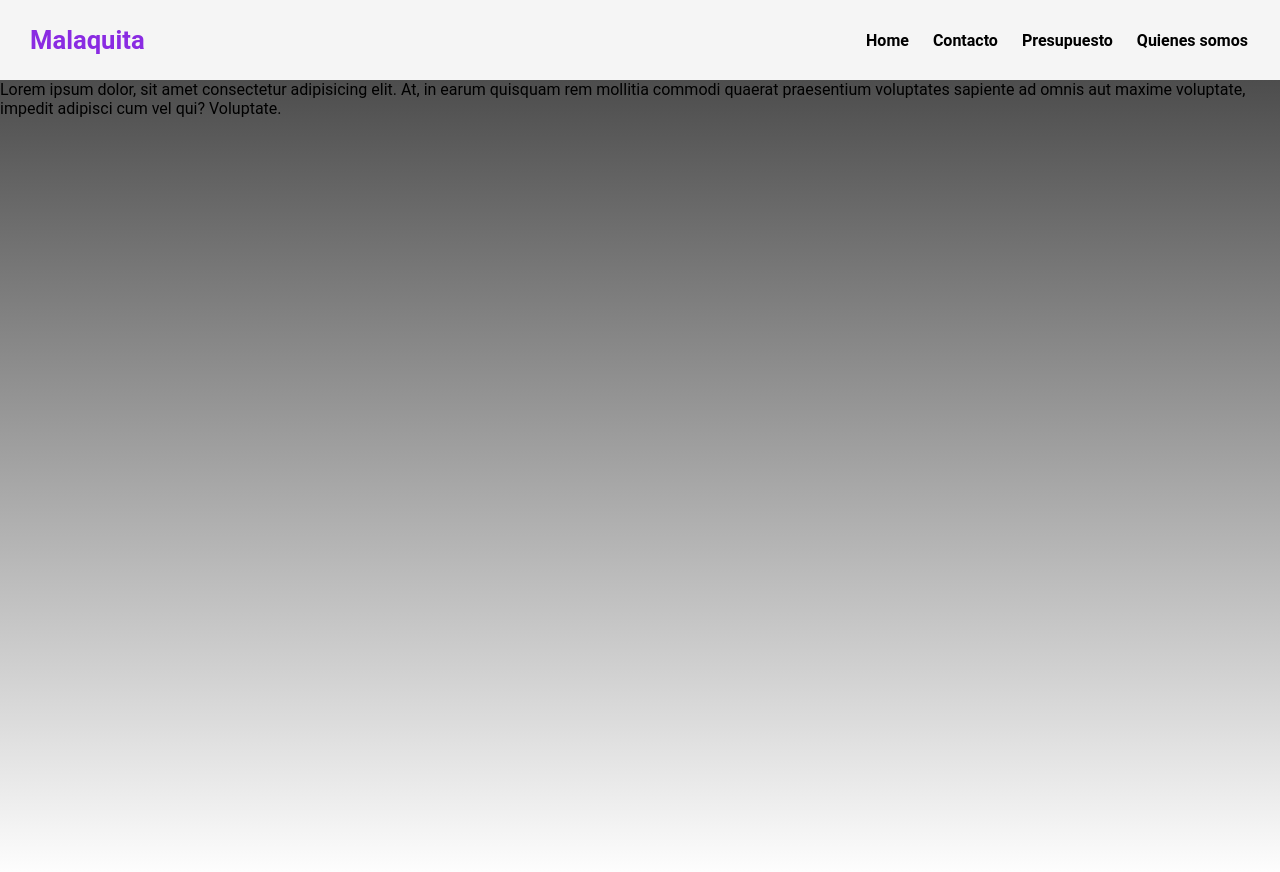
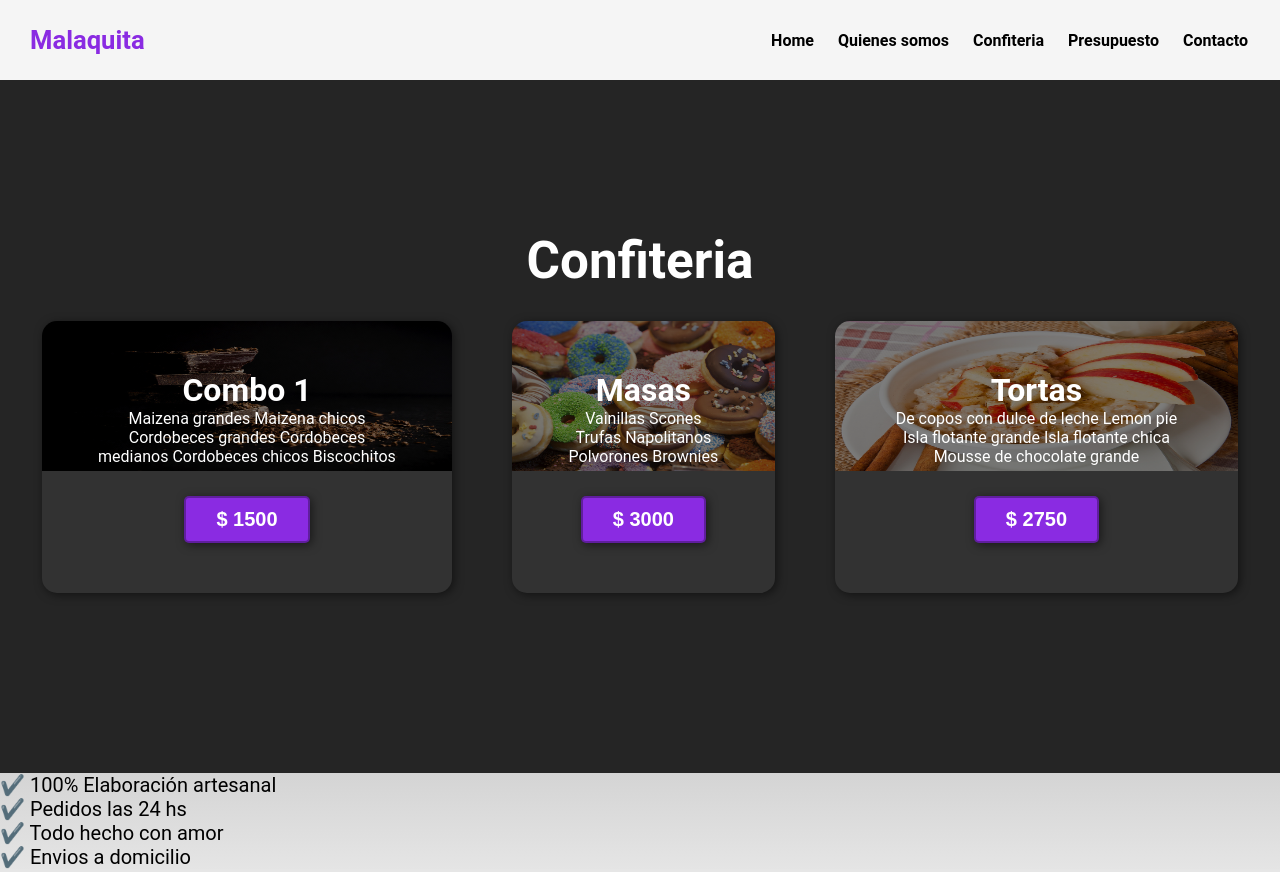
Before and after one commit to LgabrielO/Desarrollo-web1, a plain HTML site: page pages/confiteria.html in a window 1280 px wide. Shown: the top 872 px of the page. Drawn offline with Linux system fonts and the light colour scheme.

Commit message:
solucionamos pages

```diff
--- a/pages/confiteria.html
+++ b/pages/confiteria.html
@@ -1,15 +1,14 @@
 <!DOCTYPE html>
 <html lang="en">
-
 <head>
     <meta charset="UTF-8">
     <meta http-equiv="X-UA-Compatible" content="IE=edge">
     <meta name="viewport" content="width=device-width, initial-scale=1.0">
+    <meta name="keywords" content="grid-container, nuestro-presupuesto-teria, caracteristicas-teria">
     <link rel="stylesheet" href="./../assets/css/Styles.css">
     <link rel="icon" href="./../assets/img/Logo.jpg">
     <title>Confiteria</title>
 </head>
-
 <body>
     <div class="grid-container">
         <header>
@@ -17,22 +16,61 @@
                 <p class="logo">Malaquita</p>
                 <nav>
                     <a href="./../index.html">Home</a>
+                    <a href="./quienes-somos.html">Quienes somos</a>
+                    <a href="#">Confiteria</a>
+                    <a href="./presupuesto.html">Presupuesto</a>
                     <a href="./contacto.html">Contacto</a>
-                    <a href="./presupuesto.html">Presupuesto</a>
-                    <a href="./quienes-somos.html">Quienes somos</a>
                 </nav>
             </div>
         </header>
-        <main>
-            <section class="text">
-                <p>
-                    Lorem ipsum dolor, sit amet consectetur adipisicing elit. At, in earum
-                    quisquam rem mollitia commodi quaerat praesentium voluptates sapiente
-                    ad omnis aut maxime voluptate, impedit adipisci cum vel qui?
-                    Voluptate.
-                </p>
-            </section>
-        </main>
+
+        <section class="nuestro-presupuesto-teria">
+            <div class="container">
+                <h2>Confiteria</h2>
+                <div class="presupuesto-teria">
+                    <div class="carta-teria">
+                        <h3>Combo 1</h3>
+                        <p>Maizena grandes
+                            Maizena chicos
+                            Cordobeces grandes
+                            Cordobeces medianos
+                            Cordobeces chicos
+                            Biscochitos</p>
+                        <button>$ 1500</button>
+                    </div>
+                    <div class="carta-teria">
+                        <h3>Masas </h3>
+                        <p>Vainillas
+                            Scones
+                            Trufas
+                            Napolitanos
+                            Polvorones
+                            Brownies</p>
+                        <button>$ 3000</button>
+                    </div>
+                    <div class="carta-teria">
+                        <h3>Tortas</h3>
+                        <p>De copos con dulce de leche
+                            Lemon pie
+                            Isla flotante grande
+                            Isla flotante chica
+                            Mousse de chocolate grande </p>
+                        <button>$ 2750</button>
+                    </div>
+                </div>
+            </div>
+        </section>
+        <section class="caracteristicas-teria">
+            <div class="container">
+                <ul>
+                    <li>✔️ 100% Elaboración artesanal</li>
+                    <li>✔️ Pedidos las 24 hs</li>
+                    <li>✔️ Todo hecho con amor</li>
+                    <li>✔️ Envios a domicilio</li>
+                </ul>
+            </div>
+        </section>
+
         <footer>
             <div class="container">
                 <p>&copy; 2022 Malaquita. Todos los derechos reservados. | Powered by: Leonardo Onetto </p>
@@ -41,5 +79,4 @@
 
     </div>
 </body>
-
 </html>
```
